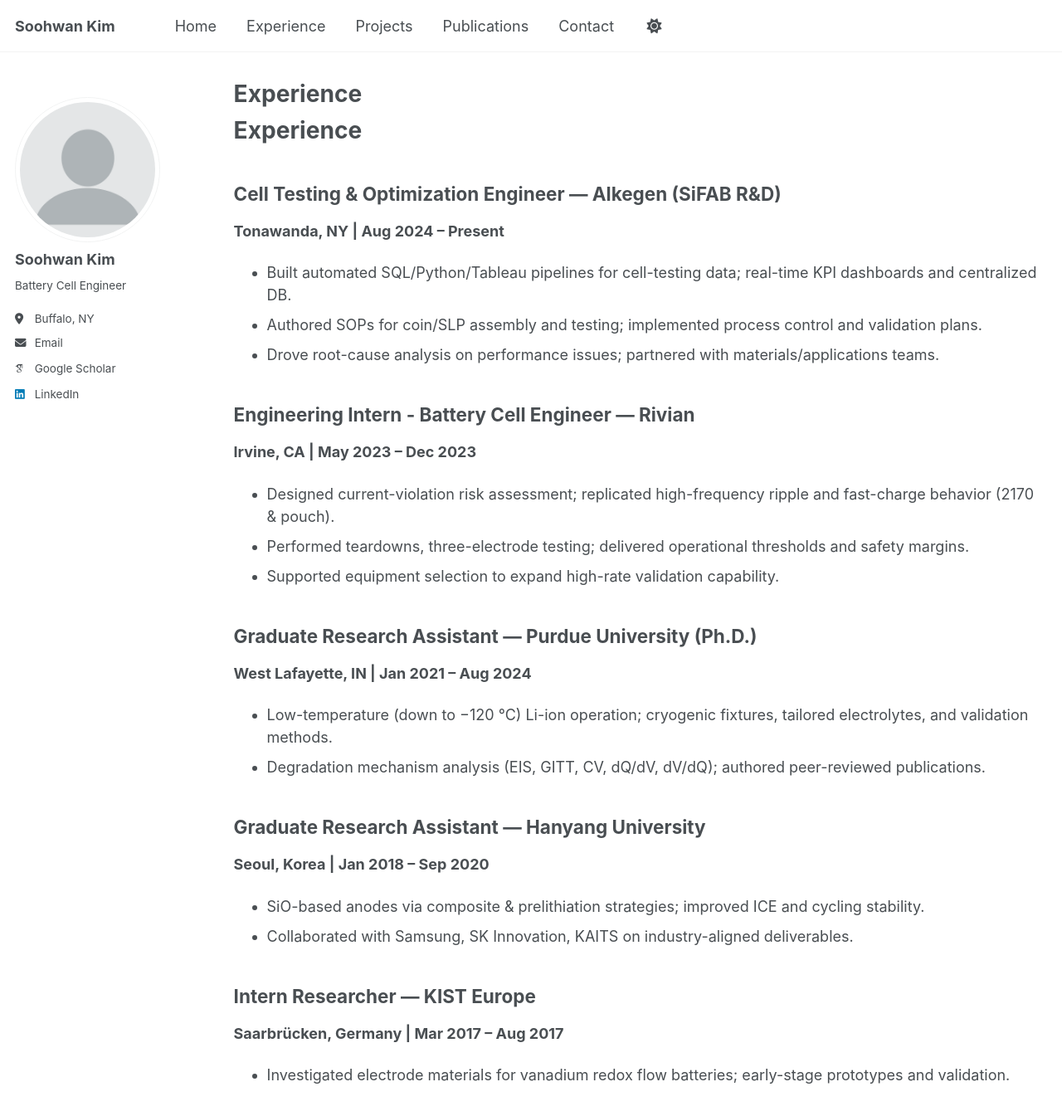
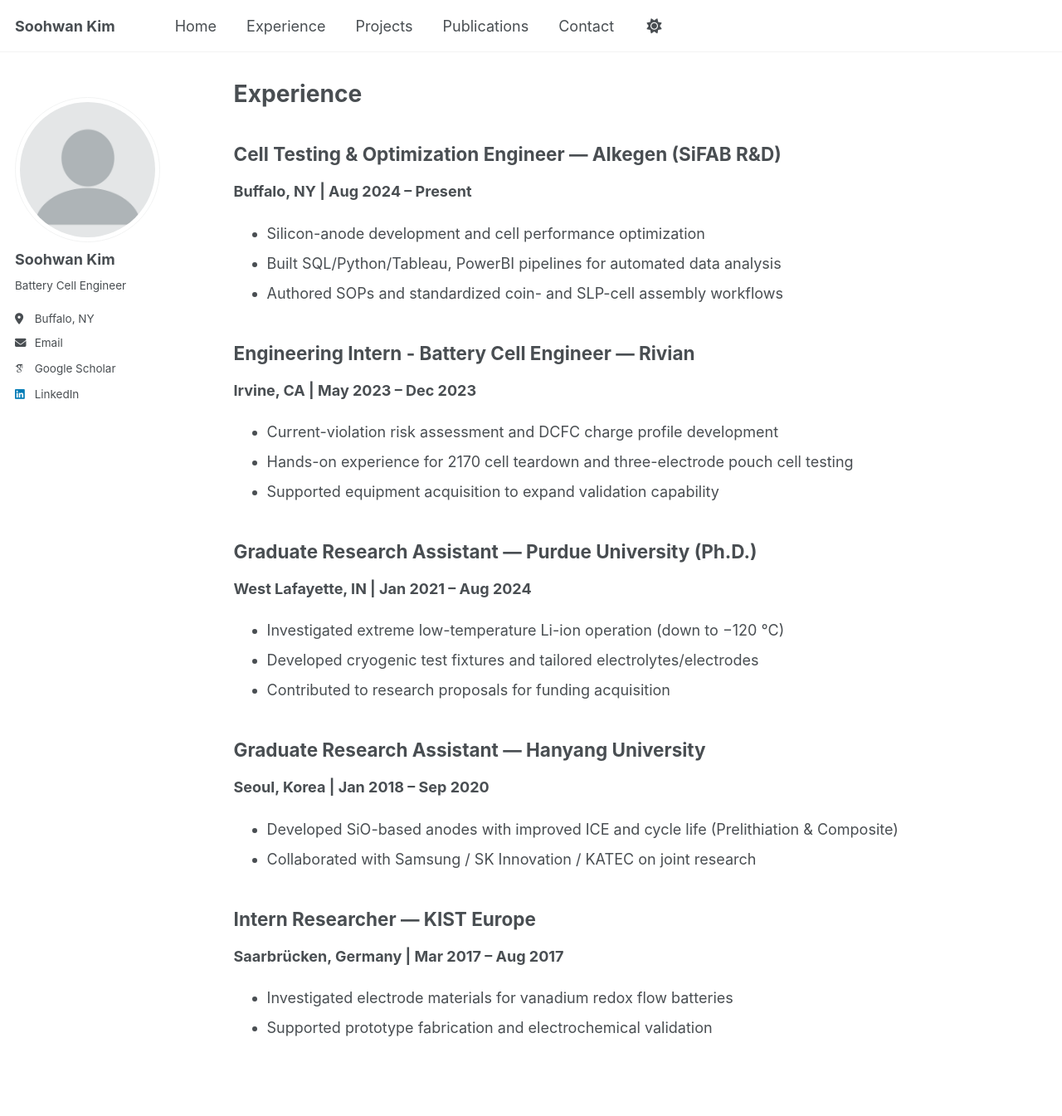
Before and after one commit to skim5674/skim5674.github.io, a Jekyll site: the page built from _pages/experience.md, in a window 1280 px wide and 1400 px high. Shown: the top 1345 px of the window at 83% size. Built offline with Jekyll 4.4.1, drawn with Linux system fonts in a browser that asks for light colours; some web fonts are replaced; a script that is not in the unit is left out.

Commit message:
Update experience.md

```diff
--- a/_pages/experience.md
+++ b/_pages/experience.md
@@ -7,30 +7,30 @@ redirect_from:
   - /experience
 ---
 
-# Experience
-
 ## Cell Testing & Optimization Engineer — Alkegen (SiFAB R&D)
-**Tonawanda, NY | Aug 2024 – Present**
-- Built automated SQL/Python/Tableau pipelines for cell-testing data; real-time KPI dashboards and centralized DB.
-- Authored SOPs for coin/SLP assembly and testing; implemented process control and validation plans.
-- Drove root-cause analysis on performance issues; partnered with materials/applications teams.
+**Buffalo, NY | Aug 2024 – Present**
+- Silicon-anode development and cell performance optimization
+- Built SQL/Python/Tableau, PowerBI pipelines for automated data analysis
+- Authored SOPs and standardized coin- and SLP-cell assembly workflows
 
 ## Engineering Intern - Battery Cell Engineer — Rivian
 **Irvine, CA | May 2023 – Dec 2023**
-- Designed current-violation risk assessment; replicated high-frequency ripple and fast-charge behavior (2170 & pouch).
-- Performed teardowns, three-electrode testing; delivered operational thresholds and safety margins.
-- Supported equipment selection to expand high-rate validation capability.
+- Current-violation risk assessment and DCFC charge profile development
+- Hands-on experience for 2170 cell teardown and three-electrode pouch cell testing
+- Supported equipment acquisition to expand validation capability
 
 ## Graduate Research Assistant — Purdue University (Ph.D.)
 **West Lafayette, IN | Jan 2021 – Aug 2024**
-- Low-temperature (down to −120 °C) Li-ion operation; cryogenic fixtures, tailored electrolytes, and validation methods.
-- Degradation mechanism analysis (EIS, GITT, CV, dQ/dV, dV/dQ); authored peer-reviewed publications.
+- Investigated extreme low-temperature Li-ion operation (down to −120 °C)
+- Developed cryogenic test fixtures and tailored electrolytes/electrodes
+- Contributed to research proposals for funding acquisition
 
 ## Graduate Research Assistant — Hanyang University
 **Seoul, Korea | Jan 2018 – Sep 2020**
-- SiO-based anodes via composite & prelithiation strategies; improved ICE and cycling stability.
-- Collaborated with Samsung, SK Innovation, KAITS on industry-aligned deliverables.
+- Developed SiO-based anodes with improved ICE and cycle life (Prelithiation & Composite)
+- Collaborated with Samsung / SK Innovation / KATEC on joint research
 
 ## Intern Researcher — KIST Europe
 **Saarbrücken, Germany | Mar 2017 – Aug 2017**
-- Investigated electrode materials for vanadium redox flow batteries; early-stage prototypes and validation.
+- Investigated electrode materials for vanadium redox flow batteries
+- Supported prototype fabrication and electrochemical validation
```
